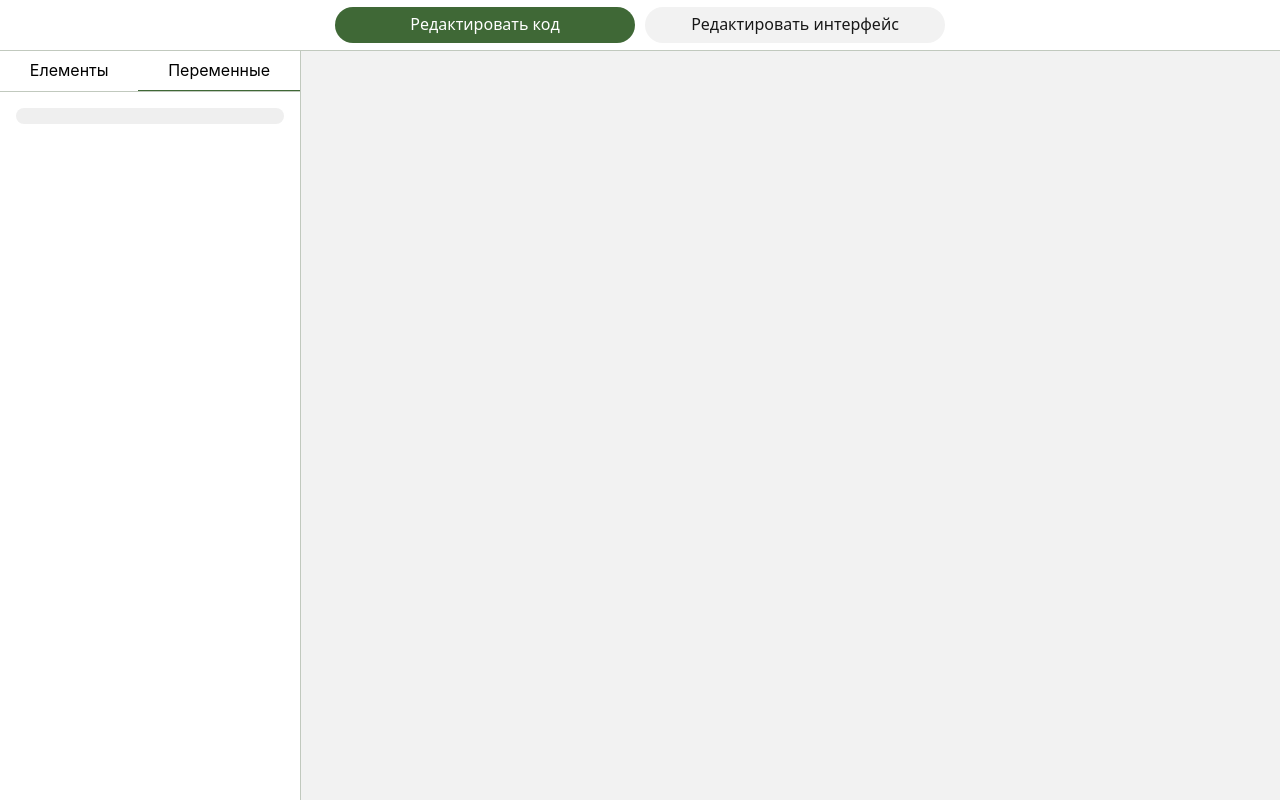
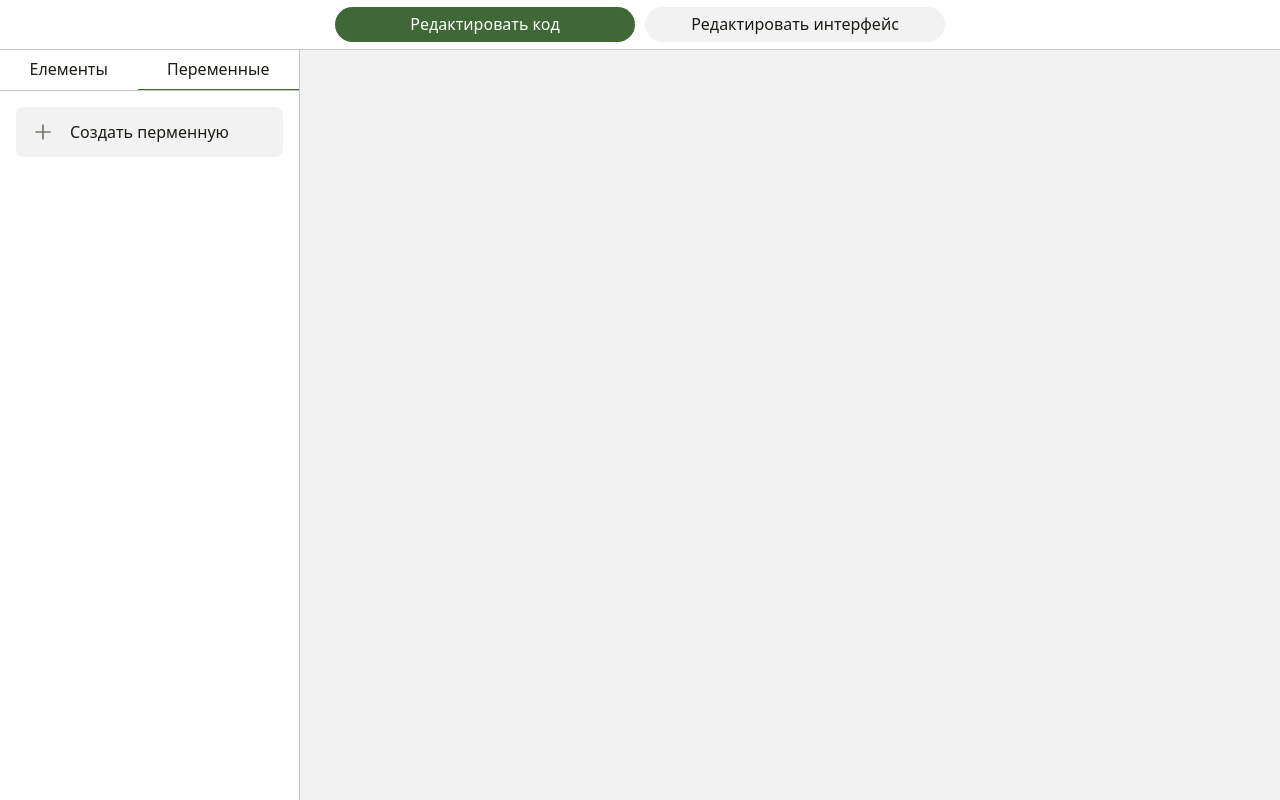
Before and after one commit to RosLearningOrg/Frontend, a React (Vite) app: page / in a window 1280 px wide. Both pictures are taken after a click on the element "Переменные". Built offline with nearby package versions, Linux system fonts and the light colour scheme.

Commit message:
feat: implemented code variables

```diff
--- a/src/components/code-editor/Sidebar.css
+++ b/src/components/code-editor/Sidebar.css
@@ -26,6 +26,52 @@
     border-bottom: 1px solid var(--primary-color);
 }
 
+.creating-var-container {
+    position: relative;
+    display: flex;
+    flex-direction: column;
+    gap: 8px;
+    border-radius: 4px;
+    padding: 16px;
+    background: var(--surface-color);
+}
+
+.var-container {
+    position: relative;
+    display: grid;
+    grid-template-rows: auto auto;
+    grid-template-columns: auto 1fr;
+    align-items: center;
+    gap: 8px;
+    background: var(--surface-color);
+    padding: 16px;
+    border-radius: 4px;
+}
+
+.var-container input {
+    width: 100%;
+    padding: 4px 12px;
+}
+
+.remove-var-bttn {
+    height: 18px;
+    width: 18px;
+    cursor: pointer;
+    position: absolute;
+    top: 16px;
+    right: 16px;
+}
+
+.close-creating-var {
+    top: 16px;
+    right: 18px;
+    position: absolute;
+    transform: rotate(45deg);
+    cursor: pointer;
+    height: 16px;
+    width: 16px;
+}
+
 [data-state="visible"] {
 	display: flex;
 }
--- a/src/components/code-editor/Sidebar.jsx
+++ b/src/components/code-editor/Sidebar.jsx
@@ -1,13 +1,13 @@
 import "./Sidebar.css";
-import { useContext, useState } from "react";
+import { useContext, useRef, useState } from "react";
 import { CodeContext } from "../../context/codeContext";
 import { codeItemsTypes } from "../../code/itemsTypes";
 
 const CodeEditorSidebar = () => {
 	const { addItem, variables, setVar, removeVar } = useContext(CodeContext);
 	const [selected, setSelected] = useState(0);
-
-    console.log(variables)
+	const [creatingVar, setCreatingVar] = useState(false);
+	const varNameInput = useRef(null);
 
 	return (
 		<>
@@ -31,7 +31,11 @@ const CodeEditorSidebar = () => {
 			>
 				{codeItemsTypes.map((item, index) => {
 					return (
-						<button key={index} onClick={() => addItem(item)}>
+						<button
+							data-variant="tonal"
+							key={index}
+							onClick={() => addItem(item)}
+						>
 							{item.title}
 						</button>
 					);
@@ -41,12 +45,60 @@ const CodeEditorSidebar = () => {
 				className="code-sidebar-inner"
 				data-state={selected == 1 ? "visible" : "hidden"}
 			>
-                {Object.entries(variables).map(([name, value], index) => {
-                    return (
-                        <div key={index}>{name}, {value}</div>
-                    )
-                })}
-                <button onClick={() => {setVar("ok", "ok")}}></button>
+				{Object.entries(variables).map(([name, value], index) => {
+					return (
+						<div key={index} className="var-container">
+							<img
+								src="/images/delete.svg"
+								alt="photo"
+								className="remove-var-bttn"
+								onClick={() => {
+									removeVar(name);
+								}}
+							/>
+							<p>Название:</p>
+							<p>{name}</p>
+							<p>Значение:</p>
+							<input
+								type="number"
+								value={value}
+								onChange={(e) => setVar(name, e.target.value)}
+							/>
+						</div>
+					);
+				})}
+				{!creatingVar && (
+					<button
+						data-variant="square"
+						onClick={() => {
+							setCreatingVar(true);
+						}}
+					>
+						<img src="/images/plus.svg" alt="photo" />
+						Создать перменную
+					</button>
+				)}
+				{creatingVar && (
+					<div className="creating-var-container">
+						<img
+							onClick={() => setCreatingVar(false)}
+							src="/images/plus.svg"
+							alt="photo"
+							className="close-creating-var"
+						/>
+						<p>Название переменной</p>
+						<input type="text" ref={varNameInput} />
+						<button
+							data-variant="primary"
+							onClick={() => {
+								setVar(varNameInput.current.value, 0);
+								setCreatingVar(false);
+							}}
+						>
+							Создать
+						</button>
+					</div>
+				)}
 			</div>
 		</>
 	);
--- a/src/components/interface-editor/SidebarMenu.css
+++ b/src/components/interface-editor/SidebarMenu.css
@@ -36,6 +36,6 @@
 }
 
 .menu-property input {
-    width: 33px;
+    width: 50px;
     padding: 4px 8px;
 }
--- a/src/index.css
+++ b/src/index.css
@@ -1,71 +1,26 @@
+:root {
+    --bg-color: #FFFFFF;
+    --fg-color: #1A1C15;
+    --tonal-fg-color: #74786C;
+    --surface-color: #F2F2F2;
+    --primary-surface-color: #D9E1D7;
+    --primary-color: #3F6836;
+    --primary-fg-color: #ffffff;
+    --outline-color: #c1c9be;
+    --error-color: #BA1A1A;
+    --tint-color: rgba(0, 0, 0, 0.5);
+}
+
 * {
     margin: 0;
     padding: 0;
     width: auto;
     font-size: 1em;
     line-height: 120%;
-}
-
-body {
-	margin: 0;
-	font-family: -apple-system, BlinkMacSystemFont, "Segoe UI", "Roboto",
-		"Oxygen", "Ubuntu", "Cantarell", "Fira Sans", "Droid Sans",
-		"Helvetica Neue", sans-serif;
-	-webkit-font-smoothing: antialiased;
-	-moz-osx-font-smoothing: grayscale;
-}
-
-code {
-	font-family: source-code-pro, Menlo, Monaco, Consolas, "Courier New",
-		monospace;
-}
-
-:root {
-    --bg-color: #FFFFFF;
-    --fg-color: rgba(0, 0, 0, 0.9);
-    --tonal-fg-color: rgba(0, 0, 0, 0.5);
-    --surface-color: #F2F2F2;
-    --primary-surface-color: rgba(63, 104, 54, 0.25);
-    --primary-color: #3F6836;
-    --primary-fg-color: #ffffff;
-    --outline-color: #c1c9be;
-}
-
-input::-webkit-outer-spin-button,
-input::-webkit-inner-spin-button {
-	-webkit-appearance: none;
-	margin: 0;
-}
-
-input[type="text"],
-input[type="number"] {
-    appearance: textfield;
-	-moz-appearance: textfield;
-	border: 1px solid var(--outline-color);
-    padding: 8px;
-    border-radius: 4px;
-}
-
-select {
-	border: 1px solid var(--outline-color);
-    background: var(--surface-color);
-    padding: 8px;
-    border-radius: 4px;
-}
-
-button {
-	box-sizing: border-box;
-	width: 100%;
-	max-width: 300px;
-	padding: 8px 24px;
-	display: flex;
-	justify-content: center;
-	align-items: center;
-	font-weight: 500;
-	font-size: 1em;
-	border-radius: 100px;
-	transition: 0.2s;
-	border: none;
+    color: var(--fg-color);
+    text-decoration: none;
+    font-weight: normal;
+    box-sizing: border-box;
 	font-family:
 		system-ui,
 		-apple-system,
@@ -78,22 +33,110 @@ button {
 		"Open Sans",
 		"Helvetica Neue",
 		sans-serif;
+}
+
+body {
+    min-height: 100vh;
+	-webkit-font-smoothing: antialiased;
+	-moz-osx-font-smoothing: grayscale;
+}
+
+code {
+	font-family: source-code-pro, Menlo, Monaco, Consolas, "Courier New",
+		monospace;
+}
+
+input::-webkit-outer-spin-button,
+input::-webkit-inner-spin-button {
+	-webkit-appearance: none;
+	margin: 0;
+}
+
+input[type="text"],
+input[type="password"],
+input[type="number"],
+textarea {
+    appearance: textfield;
+	-moz-appearance: textfield;
+	border: 1px solid var(--outline-color);
+    padding: 8px 12px;
+    border-radius: 4px;
+    font-size: 1em;
+    font-family: inherit;
+    resize: none;
+}
+
+input::placeholder, textarea::placeholder {
+    color: var(--tonal-fg-color);
+    font-size: 1em;
+}
+
+select {
+	border: 1px solid var(--outline-color);
+    background: var(--surface-color);
+    padding: 8px;
+    border-radius: 4px;
+}
+
+*:focus {
+    outline: none;
+}
+
+input:focus, select:focus, textarea:focus {
+	outline: 2px solid var(--primary-color);
+}
+
+button {
+    width: 100%;
+	max-width: 300px;
+	display: flex;
+	font-weight: 500;
+	font-size: 1em;
+	transition: 0.2s;
+	border: none;
+	font-family: inherit;
 	-webkit-user-select: none;
 	-ms-user-select: none;
 	user-select: none;
 	cursor: pointer;
+    box-sizing: border-box;
 }
 
-*:focus {
-	outline: 2px solid var(--primary-color);
+button img {
+    width: 22px;
+    height: 16px;
+    object-fit: contain;
+    object-position: center;
+}
+
+button[data-variant="square"] {
+    height: 50px;
+	padding: 0 16px;
+	align-items: center;
+    border-radius: 8px;
+    gap: 16px;
+	background: var(--surface-color);
+	color: var(--fg-color);
 }
 
 button[data-variant="tonal"] {
+	padding: 8px 24px;
+	justify-content: center;
+	align-items: center;
+	border-radius: 100px;
 	background: var(--surface-color);
 	color: var(--fg-color);
 }
 
 button[data-variant="primary"] {
+	padding: 8px 24px;
+	justify-content: center;
+	align-items: center;
+	border-radius: 100px;
 	background: var(--primary-color);
 	color: var(--primary-fg-color);
 }
+
+button:disabled {
+    opacity: 0.3;
+}
```
